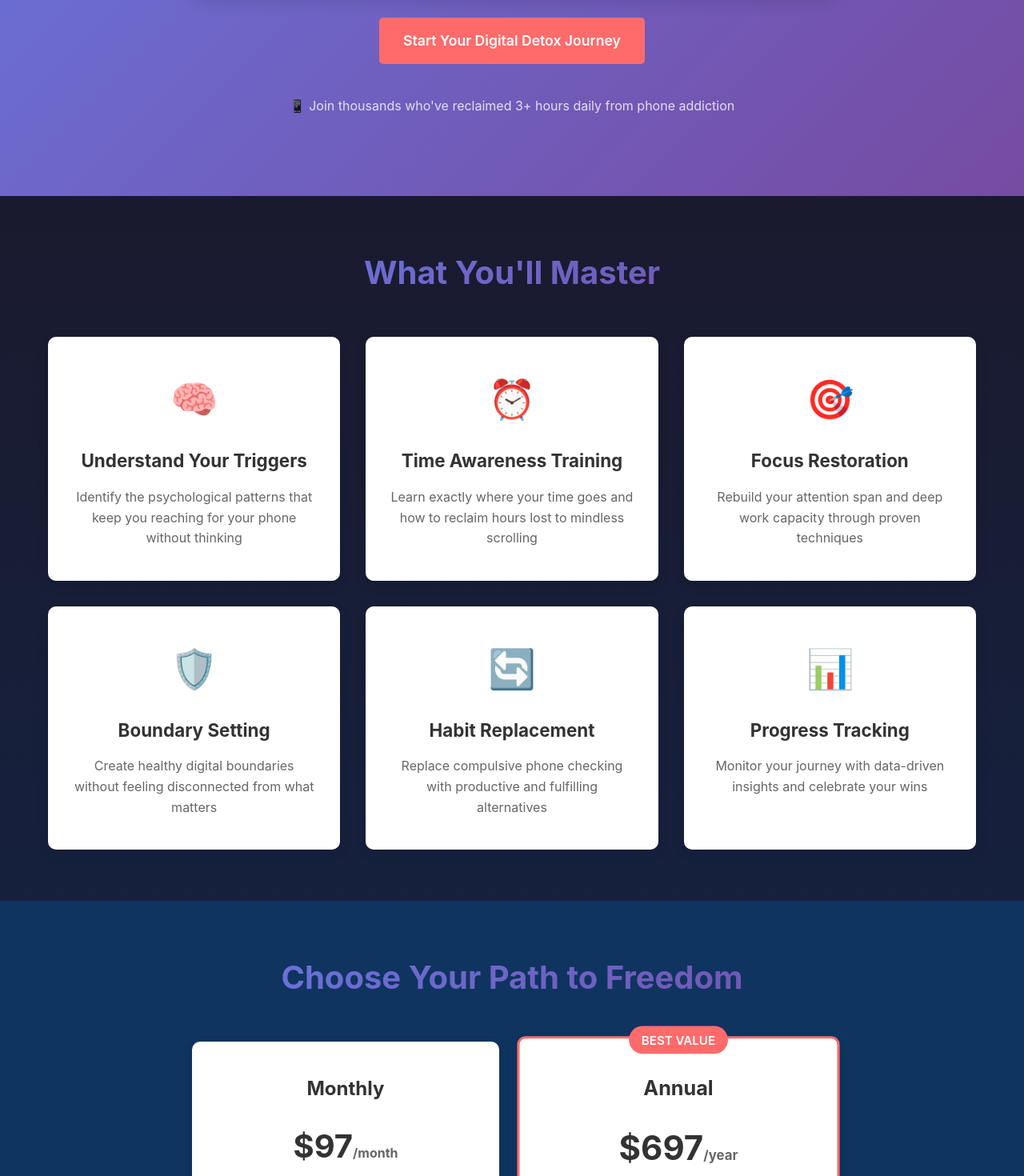
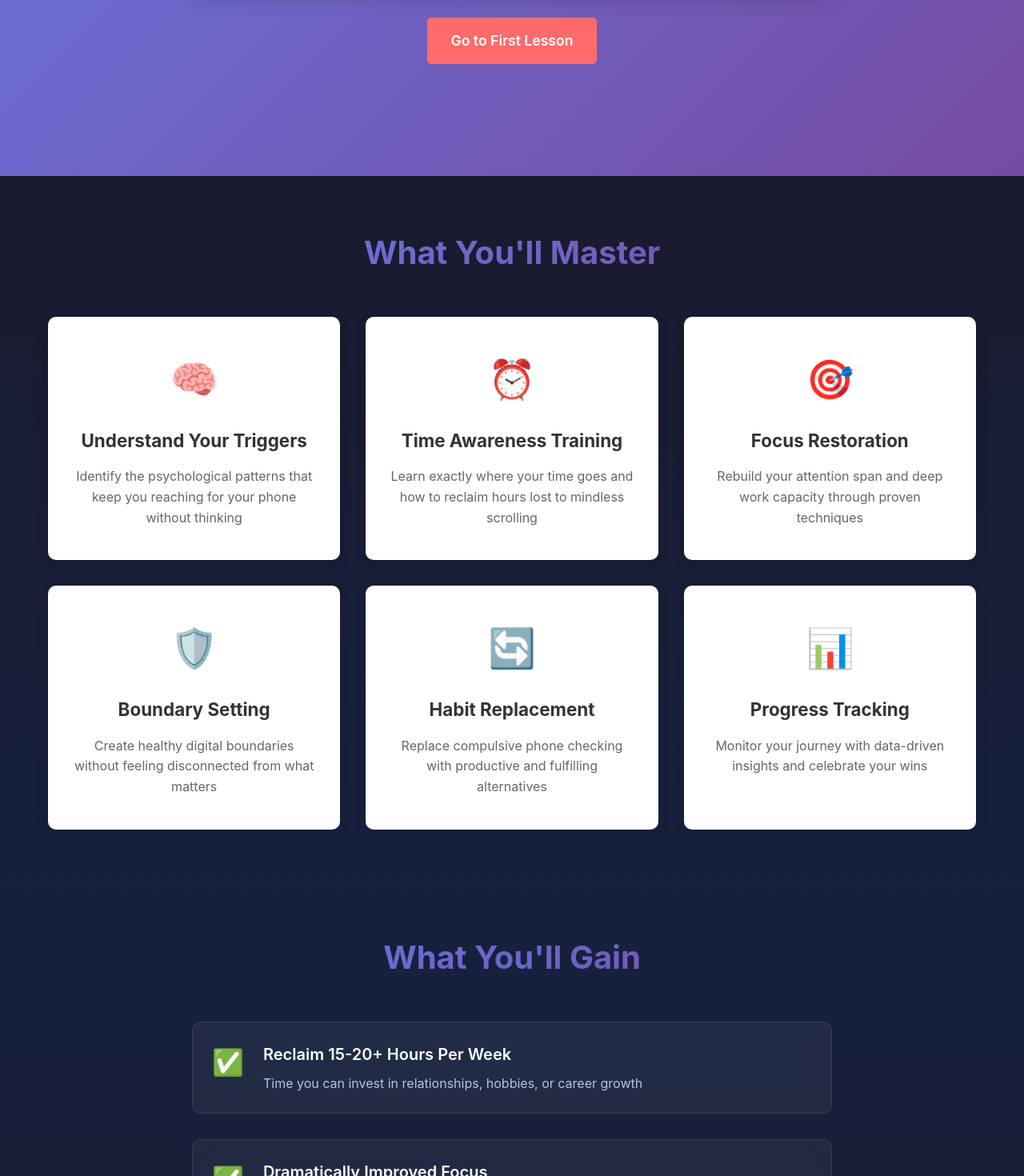
Before and after one commit to StevenMaharaj/ctsite1, a Vue app: page /phone in a window 1280 px wide. Shown: the part 800-2270 px from the top of the page at 80% size. Built offline with nearby package versions, Linux system fonts and the light colour scheme.

Commit message:
feat: Update VideoEmbed source and modify call-to-action links in PhoneAddictionView

```diff
--- a/src/views/PhoneAddictionView.vue
+++ b/src/views/PhoneAddictionView.vue
@@ -6,19 +6,16 @@
       </template>
       <template #subtitle>
         <VideoEmbed
-          src="https://www.youtube.com/embed/pNTRZVCbP1M?si=kN1aH4SqRyadx15O"
+          src="https://www.youtube.com/embed/UW5nFcWUKTQ?si=tDiBeV3vdQyEvzRJ"
           title="Phone Addiction Course Overview"
         />
       </template>
       <template #buttons>
-        <a href="https://www.skool.com/codertrader/about?ref=8fb2c06825bb4b70be660556279e3a9a"
+        <a href="https://www.skool.com/coder-trader/phone-smasher-first-lesson-hope?p=bff26cca"
            target="_blank"
            class="btn btn-primary">
-          Start Your Digital Detox Journey
+          Go to First Lesson
         </a>
-      </template>
-      <template #social-proof>
-        📱 Join thousands who've reclaimed 3+ hours daily from phone addiction
       </template>
     </HeroSection>
 
@@ -56,44 +53,6 @@
             title="Progress Tracking"
             description="Monitor your journey with data-driven insights and celebrate your wins"
           />
-        </div>
-      </div>
-    </section>
-
-    <section class="pricing-section">
-      <div class="container">
-        <h2 class="section-title">Choose Your Path to Freedom</h2>
-        <div class="pricing-grid">
-          <PricingCard
-            title="Monthly"
-            price="$97"
-            period="/month"
-          >
-            <template #button>
-              <a href="https://www.skool.com/codertrader/about?ref=8fb2c06825bb4b70be660556279e3a9a"
-                 target="_blank"
-                 class="btn btn-primary">
-                Get Started Monthly
-              </a>
-            </template>
-          </PricingCard>
-
-          <PricingCard
-            title="Annual"
-            price="$697"
-            period="/year"
-            :featured="true"
-            badge="BEST VALUE"
-            savings="Save 40%!"
-          >
-            <template #button>
-              <a href="https://www.skool.com/codertrader/about?ref=8fb2c06825bb4b70be660556279e3a9a"
-                 target="_blank"
-                 class="btn btn-primary">
-                Get Started Annually
-              </a>
-            </template>
-          </PricingCard>
         </div>
       </div>
     </section>
@@ -153,10 +112,10 @@
         <div class="cta-box">
           <h2>Ready to Take Back Control?</h2>
           <p>Your future self will thank you for starting today</p>
-          <a href="https://www.skool.com/codertrader/about?ref=8fb2c06825bb4b70be660556279e3a9a"
+          <a href="https://www.skool.com/coder-trader/phone-smasher-first-lesson-hope?p=bff26cca"
              target="_blank"
              class="btn btn-primary btn-large">
-            Join the Phone Freedom Course
+            Go to First Lesson
           </a>
         </div>
       </div>
@@ -167,7 +126,6 @@
 <script setup lang="ts">
 import HeroSection from '../components/HeroSection.vue'
 import FeatureCard from '../components/FeatureCard.vue'
-import PricingCard from '../components/PricingCard.vue'
 import VideoEmbed from '../components/VideoEmbed.vue'
 </script>
 
```
